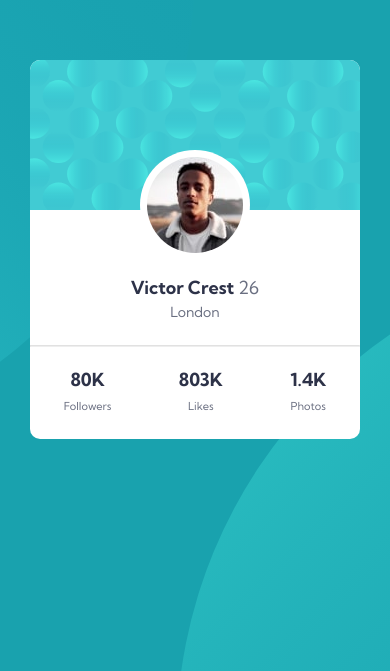
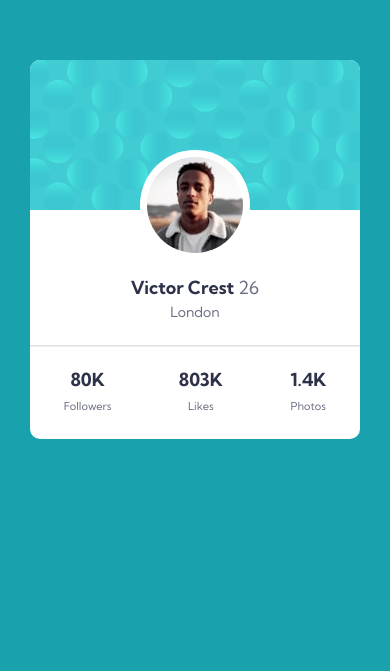
Before and after one commit to maxemiliano1/profile-card-component, a plain HTML site: page index.html in a window 390 px wide. Shown: the part 173-844 px from the top of the page. Drawn offline with Linux system fonts and the light colour scheme.

Commit message:
correcao-mobile

```diff
--- a/css/style.css
+++ b/css/style.css
@@ -16,7 +16,7 @@ body {
     background-color: hsl(185, 75%, 39%);
 }
 
-.container::before {
+body::before {
     content: "";
     background: url('../img/bg-pattern-top.svg') no-repeat;
     position: absolute;
@@ -130,3 +130,13 @@ hr {
 .status span {
     font-size: 1.1rem;
 }
+
+@media screen and (max-width: 600px) {
+    body::after {
+        display: none;
+    }
+
+    body::before {
+        display: none;
+    }
+}
```
